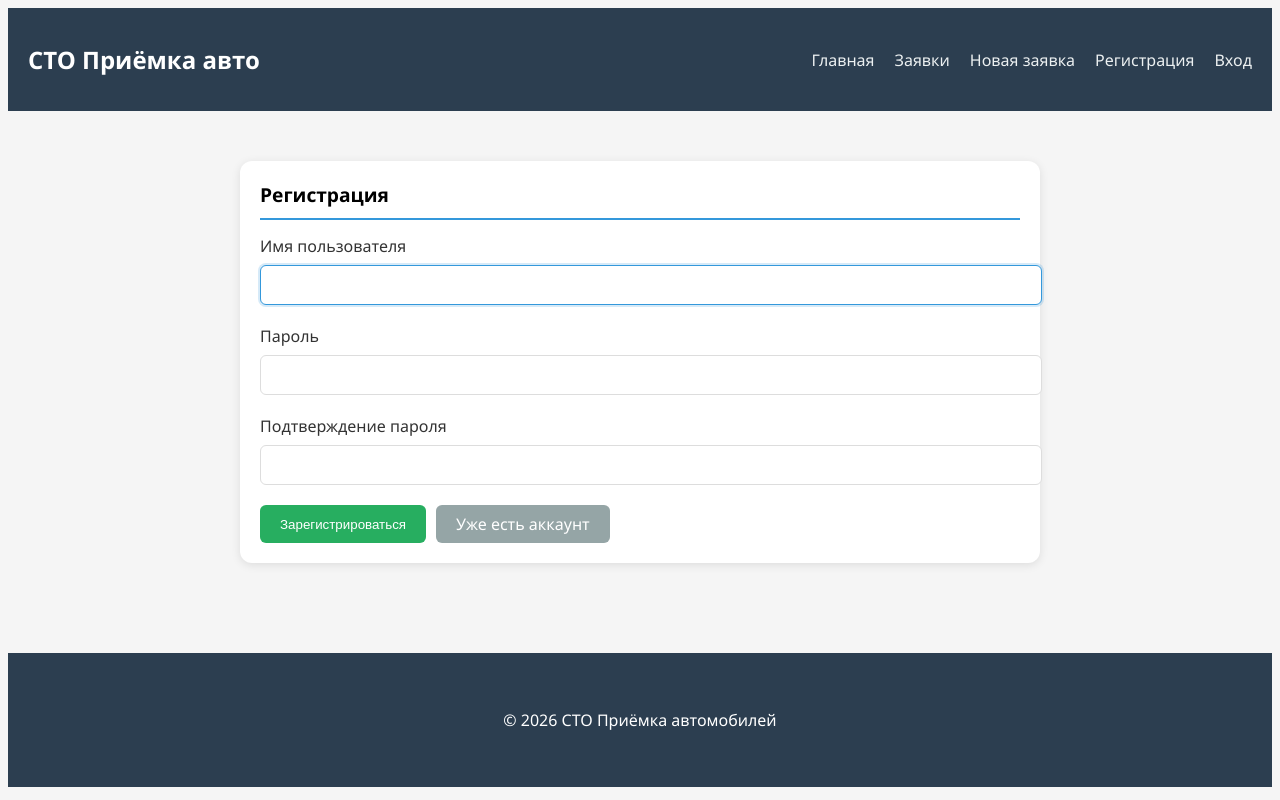
After one commit to kukur1k/LAction, a Django app: page /register/ in a window 1280 px wide. The commit adds this page. Run offline with Django 5.2, Linux system fonts and the light colour scheme.

Commit message:
make login and registration but need fix log in user

```diff
--- a/LActio/LActio_proj/settings.py
+++ b/LActio/LActio_proj/settings.py
@@ -88,8 +88,8 @@ MEDIA_ROOT = BASE_DIR / 'media'
 
 DEFAULT_AUTO_FIELD = 'django.db.models.BigAutoField'
 
+LOGIN_URL = '/login/'
 LOGIN_REDIRECT_URL = '/'
 LOGOUT_REDIRECT_URL = '/'
-LOGIN_URL = '/admin/login/'
 
 AUTH_USER_MODEL = 'service_reception.User'
--- a/LActio/service_reception/forms.py
+++ b/LActio/service_reception/forms.py
@@ -370,3 +370,24 @@ class RepairRequestSearchForm(forms.Form):
             'placeholder': 'Имя или фамилия приёмщика'
         })
     )
+
+
+class CustomUserCreationForm(UserCreationForm):
+    """Форма регистрации с кастомной моделью User"""
+
+    class Meta:
+        model = User
+        fields = ('username', 'email', 'first_name', 'last_name', 'phone', 'position')
+
+    def __init__(self, *args, **kwargs):
+        super().__init__(*args, **kwargs)
+        for field_name, field in self.fields.items():
+            field.widget.attrs['class'] = 'search_field_input'
+
+
+class CustomUserChangeForm(UserChangeForm):
+    """Форма редактирования пользователя"""
+
+    class Meta:
+        model = User
+        fields = ('username', 'email', 'first_name', 'last_name', 'phone', 'position', 'avatar')
--- a/LActio/service_reception/static/css/style.css
+++ b/LActio/service_reception/static/css/style.css
@@ -536,3 +536,40 @@ body {
     border-radius: 6px;
     margin-top: 8px;
 }
+
+.register_form .form_field {
+    margin-bottom: 20px;
+}
+
+.register_form label {
+    display: block;
+    margin-bottom: 8px;
+    font-weight: 500;
+    color: #333;
+}
+
+.register_form input {
+    width: 100%;
+    padding: 10px;
+    border: 1px solid #ddd;
+    border-radius: 6px;
+    font-size: 1rem;
+}
+
+.register_form input:focus {
+    outline: none;
+    border-color: #3498db;
+    box-shadow: 0 0 0 2px rgba(52,152,219,0.2);
+}
+
+.register_form .form_error {
+    background-color: #f8d7da;
+    color: #721c24;
+    padding: 10px;
+    border-radius: 6px;
+    margin-bottom: 15px;
+}
+
+.register_form .form_error p {
+    margin: 5px 0;
+}
--- a/LActio/service_reception/templates/reception/base.html
+++ b/LActio/service_reception/templates/reception/base.html
@@ -21,14 +21,14 @@
                     <li><a class="navbar_link" href="{% url 'service_reception:my_requests' %}">Мои заявки</a></li>
                     <li><a class="navbar_link" href="#">{{ user.get_full_name|default:user.username }}</a></li>
                     <li>
-                        <form method="post" action="{% url 'logout' %}" style="display: inline;">
+                        <form method="post" action="{% url 'service_reception:logout' %}" style="display: inline;">
                             {% csrf_token %}
                             <button type="submit" class="btn_secondary btn_small">Выйти</button>
                         </form>
                     </li>
                     {% else %}
                     <li><a class="navbar_link" href="{% url 'service_reception:register' %}">Регистрация</a></li>
-                    <li><a class="navbar_link" href="/admin/login/">Вход</a></li>
+                    <li><a class="navbar_link" href="{% url 'service_reception:login' %}">Вход</a></li>
                     {% endif %}
                 </ul>
             </div>
--- /dev/null
+++ b/LActio/service_reception/templates/reception/register.html
@@ -0,0 +1,42 @@
+{% extends 'reception/base.html' %}
+{% load static %}
+
+{% block title %}Регистрация{% endblock %}
+
+{% block content %}
+<div class="form_wrapper">
+    <div class="form_container">
+        <div class="main_card">
+            <div class="main_card_header">Регистрация</div>
+            <form method="post" class="register_form">
+                {% csrf_token %}
+                <div class="form_field">
+                    <label>Имя пользователя</label>
+                    {{ form.username }}
+                </div>
+                <div class="form_field">
+                    <label>Пароль</label>
+                    {{ form.password1 }}
+                </div>
+                <div class="form_field">
+                    <label>Подтверждение пароля</label>
+                    {{ form.password2 }}
+                </div>
+                {% if form.errors %}
+                    <div class="form_error">
+                        {% for field, errors in form.errors.items %}
+                            {% for error in errors %}
+                                <p>{{ error }}</p>
+                            {% endfor %}
+                        {% endfor %}
+                    </div>
+                {% endif %}
+                <div class="flex_buttons">
+                    <button type="submit" class="btn_success">Зарегистрироваться</button>
+                    <a href="{% url 'service_reception:login' %}" class="btn_secondary">Уже есть аккаунт</a>
+                </div>
+            </form>
+        </div>
+    </div>
+</div>
+{% endblock %}
--- a/LActio/service_reception/urls.py
+++ b/LActio/service_reception/urls.py
@@ -1,4 +1,5 @@
 from django.urls import path
+from django.contrib.auth import views as auth_views
 from . import views
 
 app_name = 'service_reception'
@@ -12,4 +13,6 @@ urlpatterns = [
     path('requests/<int:pk>/delete/', views.request_delete, name='request_delete'),
     path('my-requests/', views.my_requests, name='my_requests'),
     path('register/', views.register, name='register'),
+    path('login/', auth_views.LoginView.as_view(template_name='reception/login.html'), name='login'),
+    path('logout/', auth_views.LogoutView.as_view(next_page='/'), name='logout'),
 ]
--- a/LActio/service_reception/views.py
+++ b/LActio/service_reception/views.py
@@ -193,7 +193,6 @@ def my_requests(request):
     return render(request, 'service_reception/my_requests.html', context)
 
 def register(request):
-    """Регистрация нового пользователя"""
     if request.method == 'POST':
         form = UserCreationForm(request.POST)
         if form.is_valid():
@@ -204,4 +203,19 @@ def register(request):
     else:
         form = UserCreationForm()
 
-    return render(request, 'registration/register.html', {'form': form})
+    return render(request, 'reception/register.html', {'form': form})
+
+from .forms import CustomUserCreationForm
+
+def register(request):
+    if request.method == 'POST':
+        form = CustomUserCreationForm(request.POST)
+        if form.is_valid():
+            user = form.save()
+            login(request, user)
+            messages.success(request, 'Регистрация прошла успешно!')
+            return redirect('service_reception:home')
+    else:
+        form = CustomUserCreationForm()
+
+    return render(request, 'reception/register.html', {'form': form})
```
Also changed, not shown: LActio/service_reception/templates/reception/login.html (added, +33 -0 lines), LActio/db.sqlite3, LActio/media/dashboard/blockPhoto_PkIpdnb.png (added).
